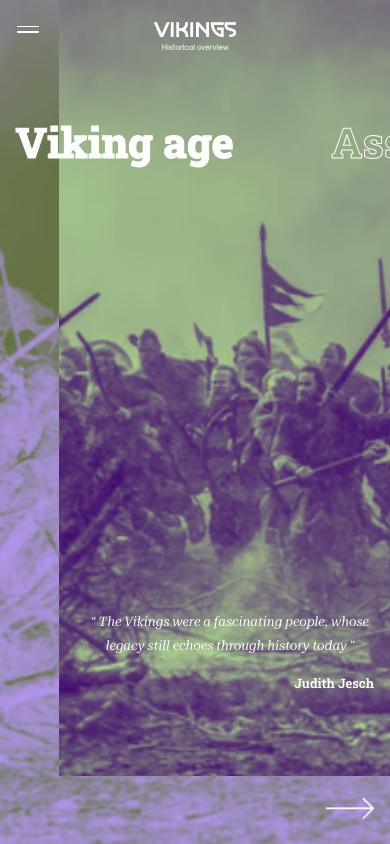
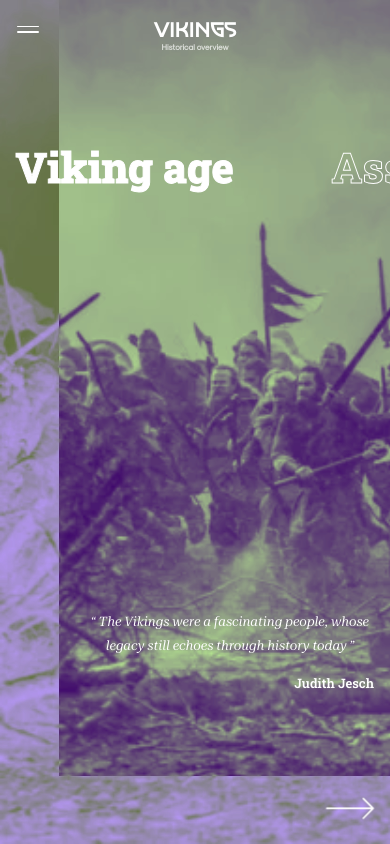
Before and after one commit to LanarsInc/react-vikings-history, a React (Vite) app: page / in a window 390 px wide. Built offline with nearby package versions, Linux system fonts and the light colour scheme.

Commit message:
MAR-7_MAR-8 Change min height units for article on small screens

```diff
--- a/src/components/PeriodSwitcher/PeriodSwitcher.scss
+++ b/src/components/PeriodSwitcher/PeriodSwitcher.scss
@@ -3,7 +3,7 @@
 .period-switcher {
   position: absolute;
   bottom: 80vh;
-  bottom: 80svh;
+  bottom: 77svh;
   left: 4vw;
   text-stroke: 1px white;
   -webkit-text-stroke: 1px white;
--- a/src/components/SubjectSwitcher/SubjectSwitcher.scss
+++ b/src/components/SubjectSwitcher/SubjectSwitcher.scss
@@ -3,7 +3,7 @@
 .subject-switcher {
   position: absolute;
   bottom: 80vh;
-  bottom: 80svh;
+  bottom: 77svh;
   left: 4vw;
   text-stroke: 1px white;
   -webkit-text-stroke: 1px white;
--- a/src/pages/InfoItem/InfoItem.scss
+++ b/src/pages/InfoItem/InfoItem.scss
@@ -38,6 +38,7 @@
     overflow-y: auto;
     overflow-x: hidden;
     max-height: 50vh;
+    max-height: 50svh;
     padding-right: 10px;
     position: absolute;
     top: 30vh;
```
